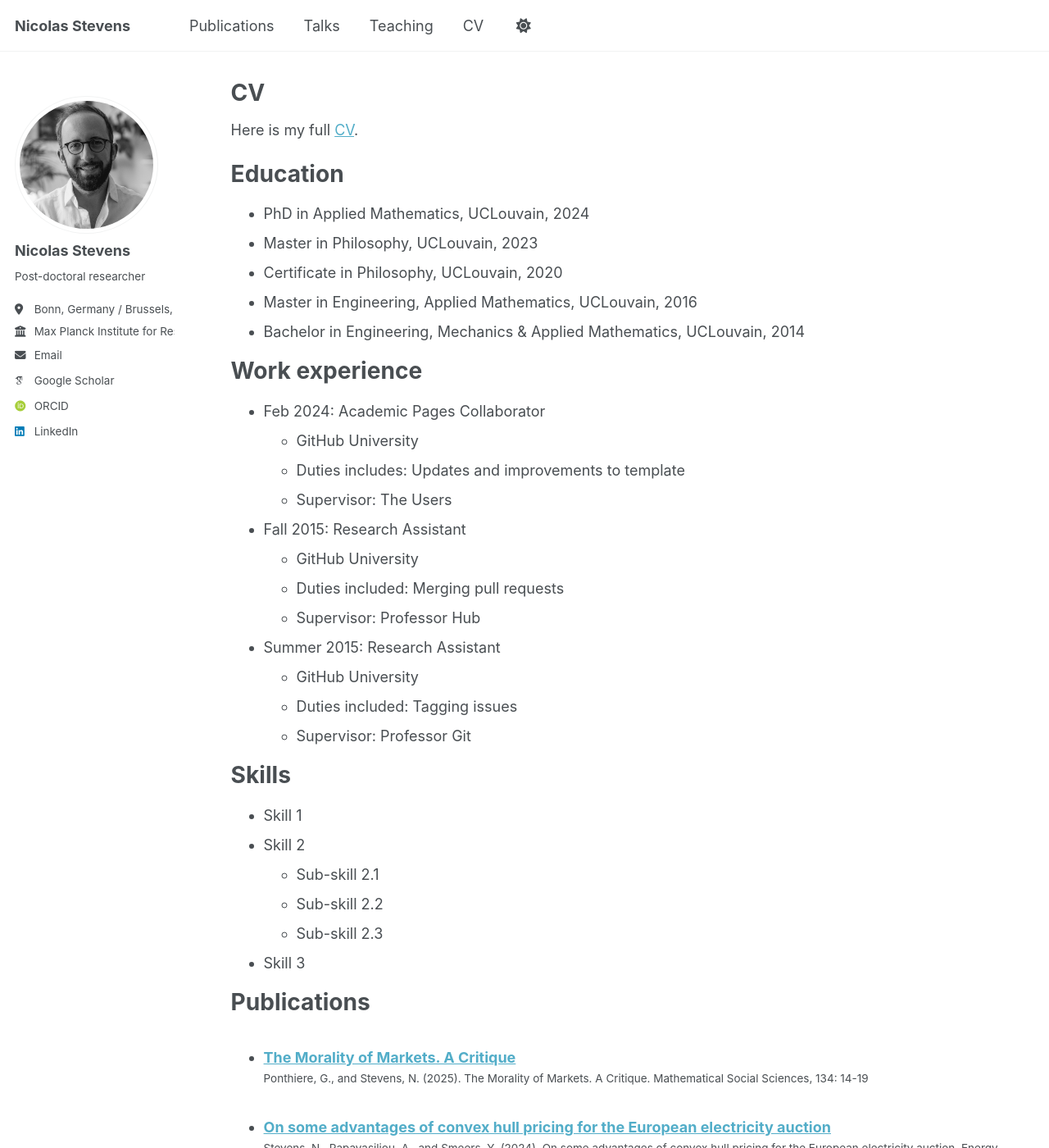
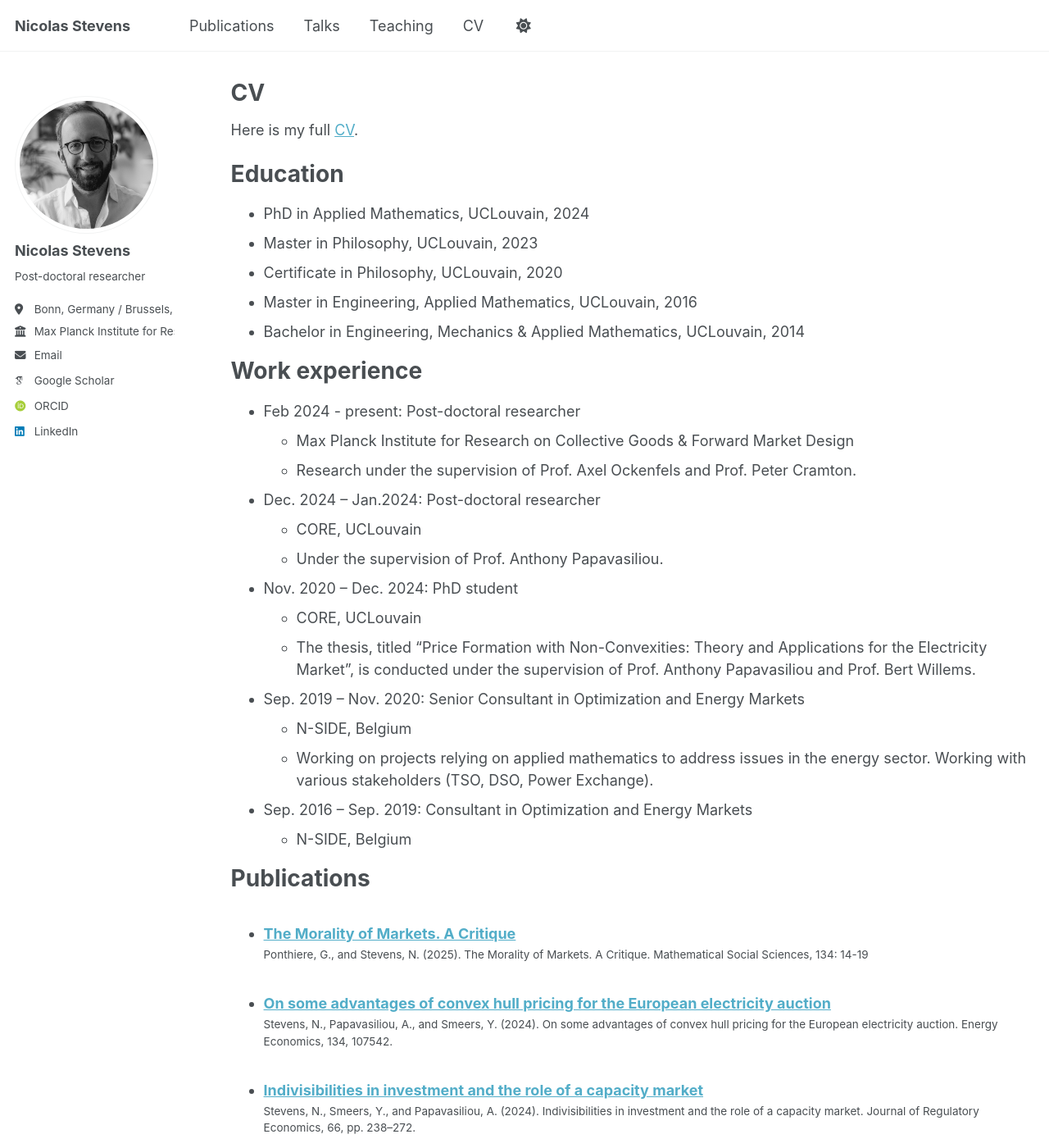
Before and after one commit to NicolasStevens/NicolasStevens.github.io, a Jekyll site: the page built from _pages/cv.md, in a window 1280 px wide and 1400 px high. Shown: the whole window at 82% size. Built offline with Jekyll 4.4.1, drawn with Linux system fonts in a browser that asks for light colours; some web fonts are replaced; a script that is not in the unit is left out; some of the changed text lies outside the part shown.

Commit message:
Update cv.md

```diff
--- a/_pages/cv.md
+++ b/_pages/cv.md
@@ -21,29 +21,25 @@ Education
 
 Work experience
 ======
-* Feb 2024: Academic Pages Collaborator
-  * GitHub University
-  * Duties includes: Updates and improvements to template
-  * Supervisor: The Users
+* Feb 2024 - present: Post-doctoral researcher
+  * Max Planck Institute for Research on Collective Goods & Forward
+Market Design
+  * Research under the supervision of Prof. Axel Ockenfels and Prof. Peter Cramton.
 
-* Fall 2015: Research Assistant
-  * GitHub University
-  * Duties included: Merging pull requests
-  * Supervisor: Professor Hub
+* Dec. 2024 – Jan.2024: Post-doctoral researcher
+  * CORE, UCLouvain
+  * Under the supervision of Prof. Anthony Papavasiliou.
 
-* Summer 2015: Research Assistant
-  * GitHub University
-  * Duties included: Tagging issues
-  * Supervisor: Professor Git
+* Nov. 2020 – Dec. 2024: PhD student
+  * CORE, UCLouvain
+  * The thesis, titled “Price Formation with Non-Convexities: Theory and Applications for the Electricity Market”, is conducted under the supervision of Prof. Anthony Papavasiliou and Prof. Bert Willems.
 
-Skills
-======
-* Skill 1
-* Skill 2
-  * Sub-skill 2.1
-  * Sub-skill 2.2
-  * Sub-skill 2.3
-* Skill 3
+* Sep. 2019 – Nov. 2020: Senior Consultant in Optimization and Energy Markets
+  * N-SIDE, Belgium
+  * Working on projects relying on applied mathematics to address issues in the energy sector. Working with various stakeholders (TSO, DSO, Power Exchange).
+
+* Sep. 2016 – Sep. 2019: Consultant in Optimization and Energy Markets
+  * N-SIDE, Belgium
 
 Publications
 ======
@@ -63,6 +59,6 @@ Teaching
     {% include archive-single-cv.html %}
   {% endfor %}</ul>
 
-Service and leadership
+Rewiewing activities
 ======
-* Currently signed in to 43 different slack teams
+Reviewer for the Energy Journal, Energy Economics, IEEE Transactions on Energy Markets, Policy, and Regulation, IEEE Transactions on Power Systems.
```
